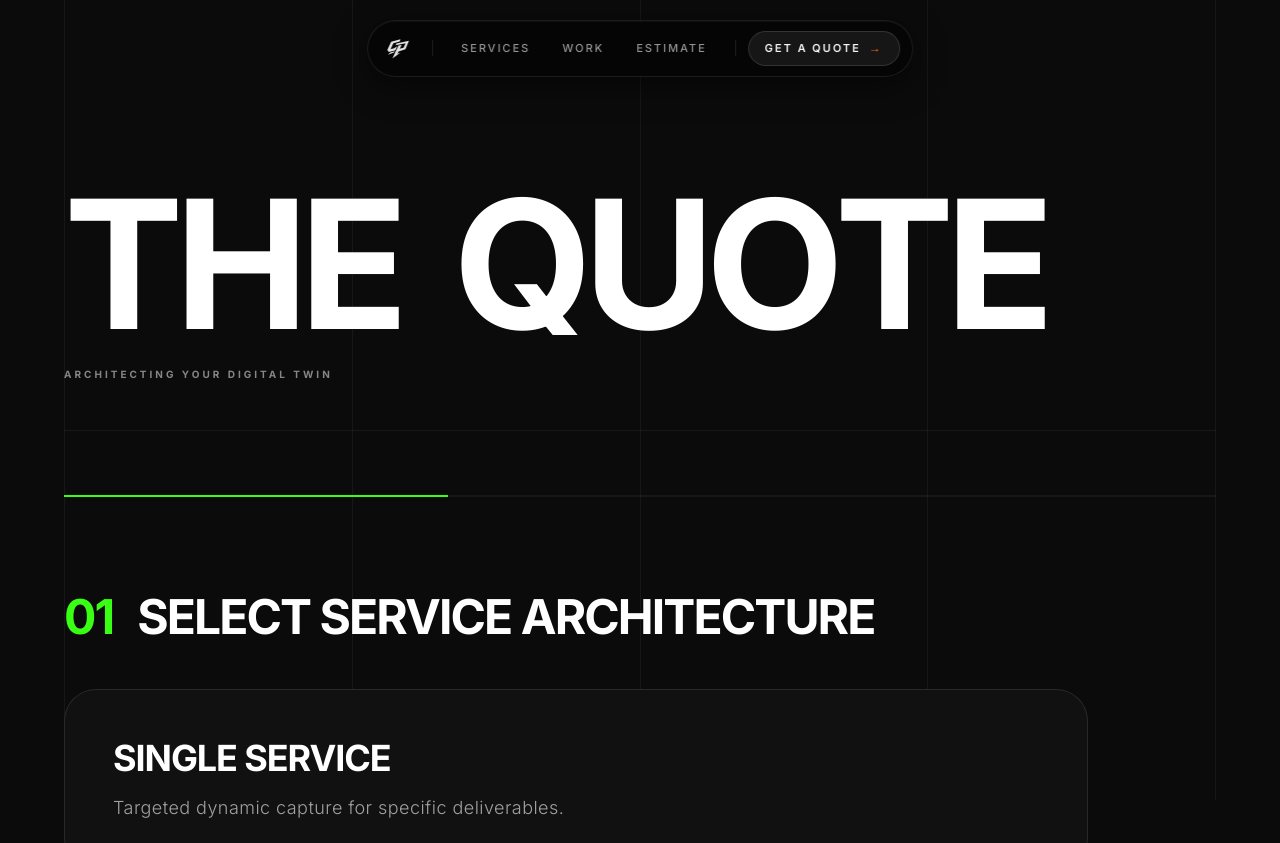
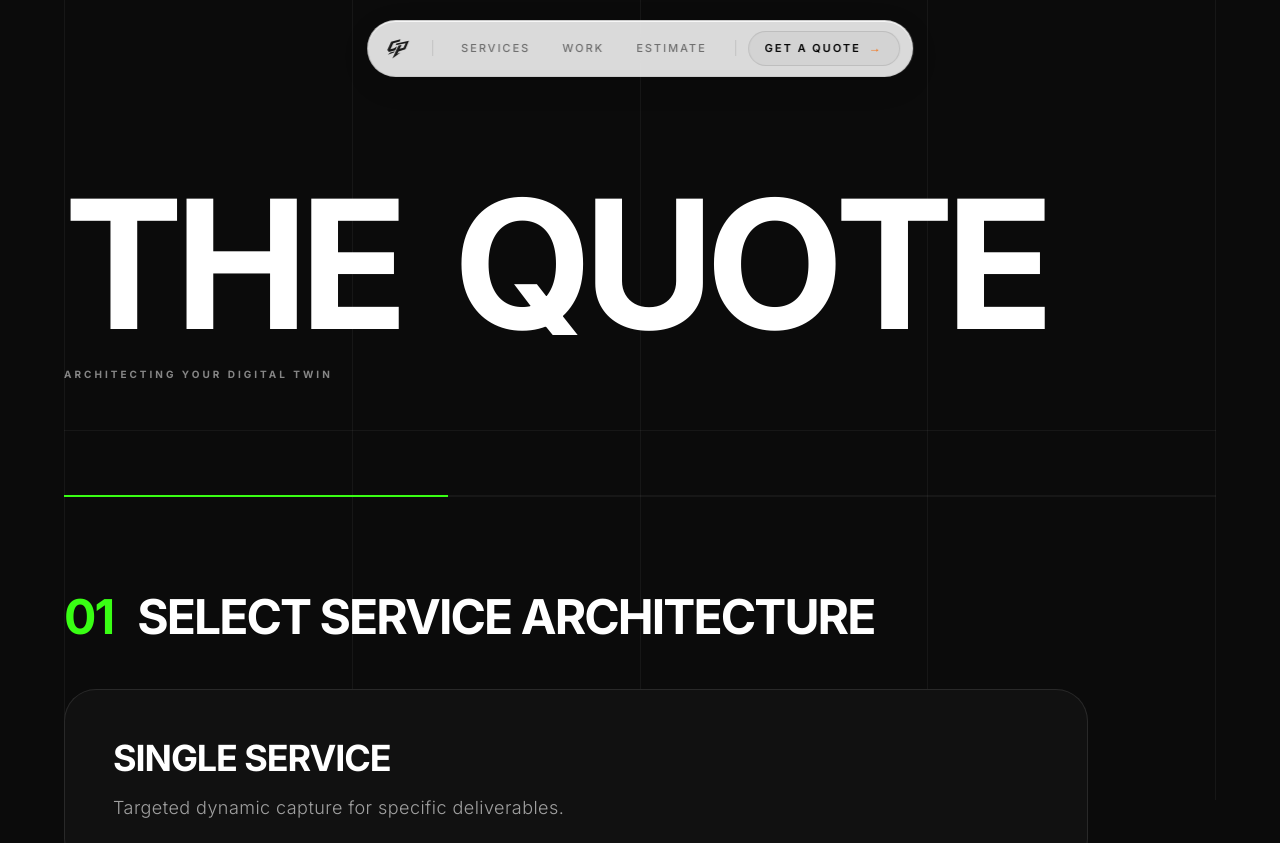
Before and after one commit to waximhq-spec/BH-MARKETING-WEB, a Next.js app: page /estimate in a window 1280 px wide. Shown: the top 843 px of the page. Built offline with nearby package versions, Linux system fonts and the light colour scheme.

Commit message:
style: invert navbar colors to white background with black elements

```diff
--- a/components/Navbar.tsx
+++ b/components/Navbar.tsx
@@ -42,12 +42,12 @@ export default function Navbar() {
         <div
           className="flex items-center gap-2 px-3 py-2.5"
           style={{
-            background: "rgba(5, 5, 5, 0.75)",
+            background: "rgba(255, 255, 255, 0.85)",
             backdropFilter: "blur(20px)",
             WebkitBackdropFilter: "blur(20px)",
-            border: "1px solid rgba(53, 53, 53, 0.5)",
+            border: "1px solid rgba(0, 0, 0, 0.08)",
             borderRadius: "9999px",
-            boxShadow: "0 8px 32px rgba(0,0,0,0.5), 0 1px 0 rgba(255,255,255,0.04) inset",
+            boxShadow: "0 8px 32px rgba(0,0,0,0.08), 0 1px 0 rgba(255,255,255,0.8) inset",
           }}
         >
           {/* Logo */}
@@ -64,7 +64,7 @@ export default function Navbar() {
           </Link>
 
           {/* Divider */}
-          <div className="hidden md:block w-px h-4 bg-white/10 mx-1 shrink-0" />
+          <div className="hidden md:block w-px h-4 bg-black/10 mx-1 shrink-0" />
 
           {/* Desktop Nav Items */}
           <ul
@@ -91,8 +91,8 @@ export default function Navbar() {
                     opacity: { duration: 0.15 },
                   }}
                   style={{
-                    background: "rgba(53, 53, 53, 0.5)",
-                    boxShadow: "0 0 12px rgba(246, 112, 17, 0.08), inset 0 0 8px rgba(246, 112, 17, 0.04)",
+                    background: "rgba(0, 0, 0, 0.04)",
+                    boxShadow: "0 0 12px rgba(246, 112, 17, 0.04), inset 0 0 8px rgba(0, 0, 0, 0.02)",
                   }}
                 />
               )}
@@ -109,7 +109,7 @@ export default function Navbar() {
                   href={link.href}
                   className="relative z-10 flex items-center px-4 py-2 text-[11px] font-medium tracking-[0.18em] uppercase transition-colors duration-200"
                   style={{
-                    color: hoveredIndex === i ? "#F3F5F3" : "rgba(243, 245, 243, 0.6)",
+                    color: hoveredIndex === i ? "#050505" : "rgba(5, 5, 5, 0.5)",
                   }}
                 >
                   {/* Subtle orange underline on hover */}
@@ -132,26 +132,26 @@ export default function Navbar() {
           </ul>
 
           {/* Divider before CTA */}
-          <div className="hidden md:block w-px h-4 bg-white/10 mx-1 shrink-0" />
+          <div className="hidden md:block w-px h-4 bg-black/10 mx-1 shrink-0" />
 
           {/* CTA Button (desktop) */}
           <Link
             href="/estimate"
             className="hidden md:flex items-center gap-2 px-4 py-2 text-[11px] font-semibold tracking-[0.18em] uppercase shrink-0 transition-all duration-300 group"
             style={{
-              background: "rgba(255, 255, 255, 0.07)",
-              border: "1px solid rgba(255, 255, 255, 0.12)",
+              background: "rgba(0, 0, 0, 0.03)",
+              border: "1px solid rgba(0, 0, 0, 0.1)",
               borderRadius: "9999px",
-              color: "#F3F5F3",
+              color: "#050505",
             }}
             onMouseEnter={(e) => {
-              e.currentTarget.style.background = "rgba(255, 255, 255, 0.12)";
-              e.currentTarget.style.borderColor = "rgba(246,112,17,0.4)";
-              e.currentTarget.style.boxShadow = "0 0 16px rgba(246,112,17,0.12)";
+              e.currentTarget.style.background = "rgba(0, 0, 0, 0.05)";
+              e.currentTarget.style.borderColor = "rgba(0, 0, 0, 0.2)";
+              e.currentTarget.style.boxShadow = "0 8px 16px rgba(0,0,0,0.05)";
             }}
             onMouseLeave={(e) => {
-              e.currentTarget.style.background = "rgba(255, 255, 255, 0.07)";
-              e.currentTarget.style.borderColor = "rgba(255, 255, 255, 0.12)";
+              e.currentTarget.style.background = "rgba(0, 0, 0, 0.03)";
+              e.currentTarget.style.borderColor = "rgba(0, 0, 0, 0.1)";
               e.currentTarget.style.boxShadow = "none";
             }}
           >
@@ -161,21 +161,21 @@ export default function Navbar() {
 
           {/* Mobile Hamburger */}
           <button
-            className="md:hidden flex flex-col items-center justify-center gap-1.5 w-10 h-10 rounded-full border border-white/10 bg-white/5 ml-1"
+            className="md:hidden flex flex-col items-center justify-center gap-1.5 w-10 h-10 rounded-full border border-black/10 bg-black/5 ml-1"
             onClick={() => setMenuOpen(!menuOpen)}
             aria-label="Toggle menu"
           >
             <motion.span
               animate={{ rotate: menuOpen ? 45 : 0, y: menuOpen ? 7 : 0 }}
-              className="block w-5 h-[1.5px] bg-white/80 rounded-full"
+              className="block w-5 h-[1.5px] bg-black/80 rounded-full"
             />
             <motion.span
               animate={{ opacity: menuOpen ? 0 : 1 }}
-              className="block w-5 h-[1.5px] bg-white/80 rounded-full"
+              className="block w-5 h-[1.5px] bg-black/80 rounded-full"
             />
             <motion.span
               animate={{ rotate: menuOpen ? -45 : 0, y: menuOpen ? -7 : 0 }}
-              className="block w-5 h-[1.5px] bg-white/80 rounded-full"
+              className="block w-5 h-[1.5px] bg-black/80 rounded-full"
             />
           </button>
         </div>
@@ -190,7 +190,7 @@ export default function Navbar() {
             exit={{ opacity: 0, y: "-100%" }}
             transition={{ duration: 0.55, ease: [0.76, 0, 0.24, 1] }}
             className="fixed inset-0 z-[90] flex flex-col items-center justify-center min-h-screen"
-            style={{ background: "rgba(5, 5, 5, 0.97)", backdropFilter: "blur(20px)" }}
+            style={{ background: "rgba(255, 255, 255, 0.98)", backdropFilter: "blur(20px)" }}
             onClick={() => setMenuOpen(false)}
           >
             <ul className="flex flex-col items-center justify-center gap-10 text-5xl sm:text-6xl tracking-tight uppercase font-black text-center w-full px-6">
@@ -205,7 +205,7 @@ export default function Navbar() {
                 >
                   <Link
                     href={link.href}
-                    className="text-[#F3F5F3] hover:text-white/60 transition-colors duration-200"
+                    className="text-[#050505] hover:text-black/50 transition-colors duration-200"
                     onClick={() => setMenuOpen(false)}
                   >
                     {link.name}
@@ -221,7 +221,7 @@ export default function Navbar() {
               >
                 <Link
                   href="/estimate"
-                  className="text-sm tracking-[0.2em] uppercase font-semibold px-8 py-4 rounded-full border border-white/20 text-[#F3F5F3] hover:border-[rgba(255,106,0,0.5)] hover:shadow-[0_0_24px_rgba(255,106,0,0.15)] transition-all duration-300"
+                  className="text-sm tracking-[0.2em] uppercase font-semibold px-8 py-4 rounded-full border border-black/20 text-[#050505] hover:border-black/50 hover:shadow-[0_8px_24px_rgba(0,0,0,0.06)] transition-all duration-300"
                   onClick={() => setMenuOpen(false)}
                 >
                   Get a Quote →
```
Also changed, not shown: public/logo.svg.
